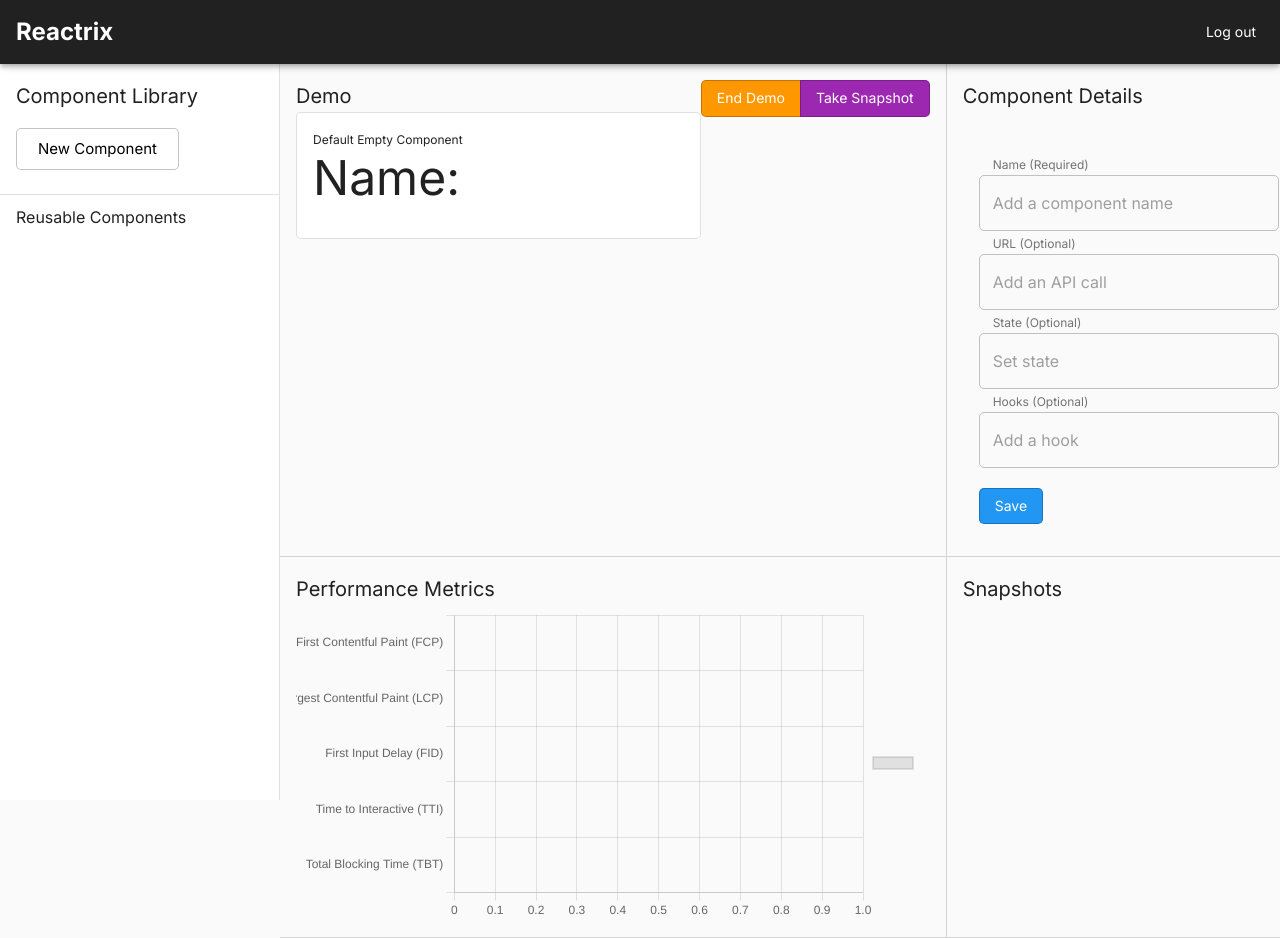
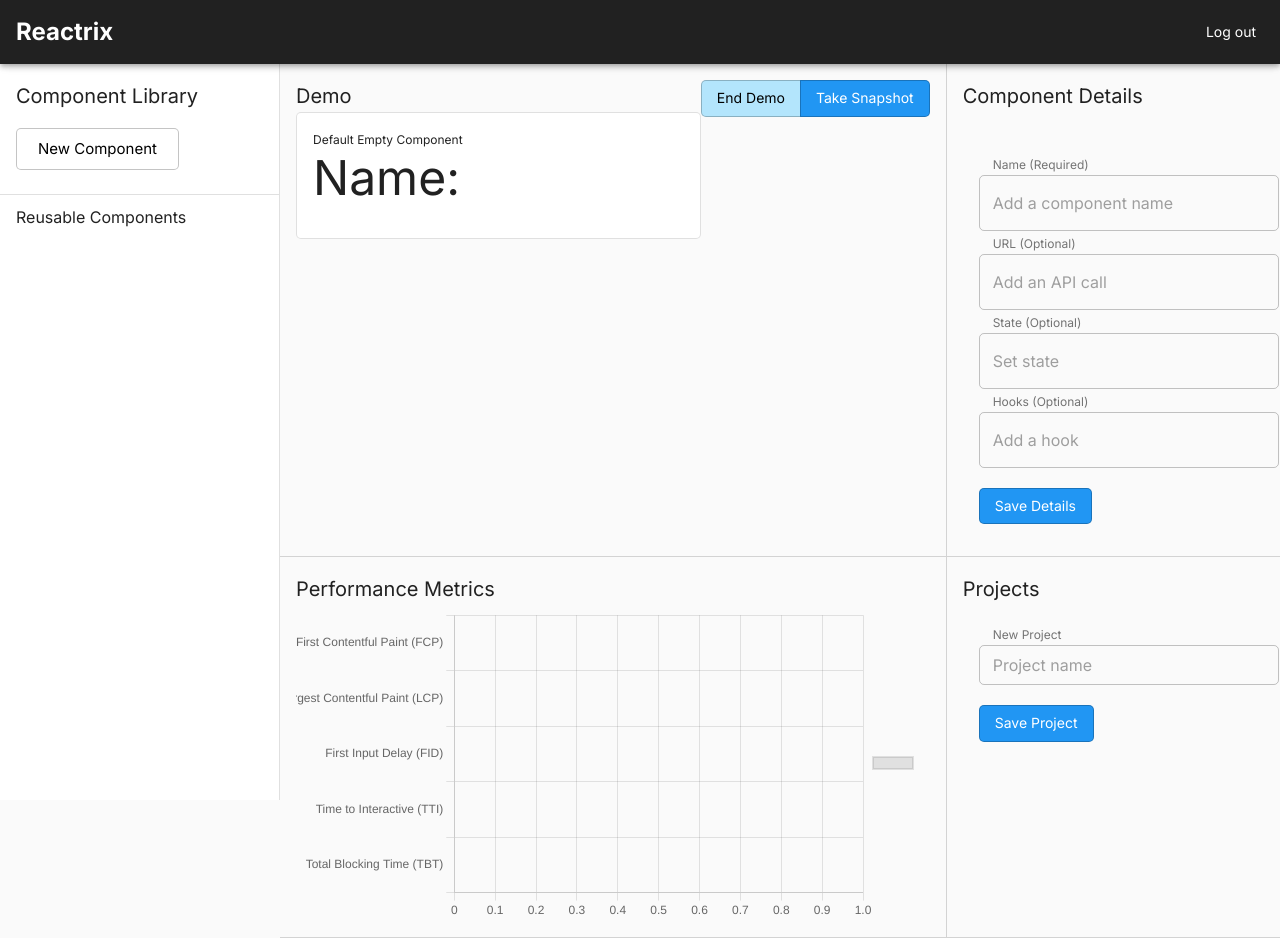
Before and after one commit to oslabs-beta/Reactrix, a React app: page /dashboard/demo in a window 1280 px wide. Built offline with nearby package versions, Linux system fonts and the light colour scheme; no server answers.

Commit message:
css changes

```diff
--- a/src/client/components/ComponentDetails.tsx
+++ b/src/client/components/ComponentDetails.tsx
@@ -98,7 +98,7 @@ export default function ComponentDetails(props: any) {
               handleSetDetails(label, url, state, hook);
             }}
           >
-            Save
+            Save Details
           </SaveButton>
         </div>
       </Box>
--- a/src/client/components/Demo.tsx
+++ b/src/client/components/Demo.tsx
@@ -4,23 +4,23 @@ import { Box, Button, ButtonGroup, Card, CardActions, CardContent, Grid, Typogra
 
 const DemoButton = withStyles({
   root: {
-    backgroundColor: '#ff9800',
-    color: '#fff',
+    backgroundColor: '#b3e5fc',
+    color: '#000',
     '&:hover': {
-      backgroundColor: '#f57c00',
-      borderColor: '#f57c00',
-      color: '#fff'
+      backgroundColor: '#29b6f6',
+      borderColor: '#29b6f6',
+      color: '#000'
     }
   }
 })(Button);
 
 const SnapshotButton = withStyles({
   root: {
-    backgroundColor: '#9c27b0',
+    backgroundColor: '#2196f3',
     color: '#fff',
     '&:hover': {
-      backgroundColor: '#7b1fa2',
-      borderColor: '#7b1fa2',
+      backgroundColor: '#1565c0',
+      borderColor: '#1565c0',
       color: '#fff'
     }
   }
--- a/src/client/components/Snapshots.tsx
+++ b/src/client/components/Snapshots.tsx
@@ -1,5 +1,5 @@
 import React from 'react';
-import { Checkbox, FormControlLabel, createStyles, makeStyles, Theme, Typography } from '@material-ui/core';
+import { Box, Button, Checkbox, FormControl, FormControlLabel, FormHelperText, OutlinedInput, createStyles, makeStyles, Theme, Typography, withStyles } from '@material-ui/core';
 import { TreeView, TreeItem } from '@mui/lab';
 import ExpandMoreIcon from '@material-ui/icons/ExpandMore';
 import ChevronRightIcon from '@material-ui/icons/ChevronRight';
@@ -14,25 +14,46 @@ const useStyles = makeStyles((theme: Theme) =>
   createStyles({
     snapshots: {
       marginTop: 20
+    },
+    form: {
+      width: 300,
+      flexShrink: 2,
+
+      ['& .MuiTextField-root']: { m: 1, width: '25ch' }
+    },
+    save: {
+      marginTop: 20
     }
   })
 );
+
+const SaveButton = withStyles({
+  root: {
+    backgroundColor: '#2196f3',
+    color: '#fff',
+    '&:hover': {
+      backgroundColor: '#1976d2',
+      borderColor: '#1976d2',
+      color: '#fff'
+    }
+  }
+})(Button);
 
 export default function Snapshots({ handleFirstCheck, handleCheck }: Props) {
   const classes = useStyles();
 
   return (
     <div>
-      <Typography variant="h6">Snapshots</Typography>
+      <Typography variant="h6">Projects</Typography>
       <TreeView
         aria-label="file system navigator"
         defaultCollapseIcon={<ExpandMoreIcon />}
         defaultExpandIcon={<ChevronRightIcon />}
         className={classes.snapshots}
         sx={{
-          height: 500,
+          height: 300,
           flexGrow: 1,
-          maxWidth: 450,
+          maxWidth: 400,
           overflowY: 'auto',
           marginTop: 2
         }}
@@ -54,6 +75,22 @@ export default function Snapshots({ handleFirstCheck, handleCheck }: Props) {
           <FormControlLabel value="start" control={<Checkbox />} onClick={handleCheck} label="09/18/2021 Snapshot 1" />
         </TreeItem>
       </TreeView>
+      <Box className={classes.form} component="form" m={2}>
+        <FormControl className={classes.form} variant="outlined" size="small">
+          <FormHelperText id="outlined-weight-helper-text">New Project</FormHelperText>
+          <OutlinedInput
+            id="outlined-adornment-weight"
+            aria-describedby="outlined-weight-helper-text"
+            placeholder="Project name"
+            inputProps={{
+              'aria-label': 'weight'
+            }}
+          />
+        </FormControl>
+        <SaveButton variant="outlined" className={classes.save}>
+          Save Project
+        </SaveButton>
+      </Box>
     </div>
   );
 }
```
